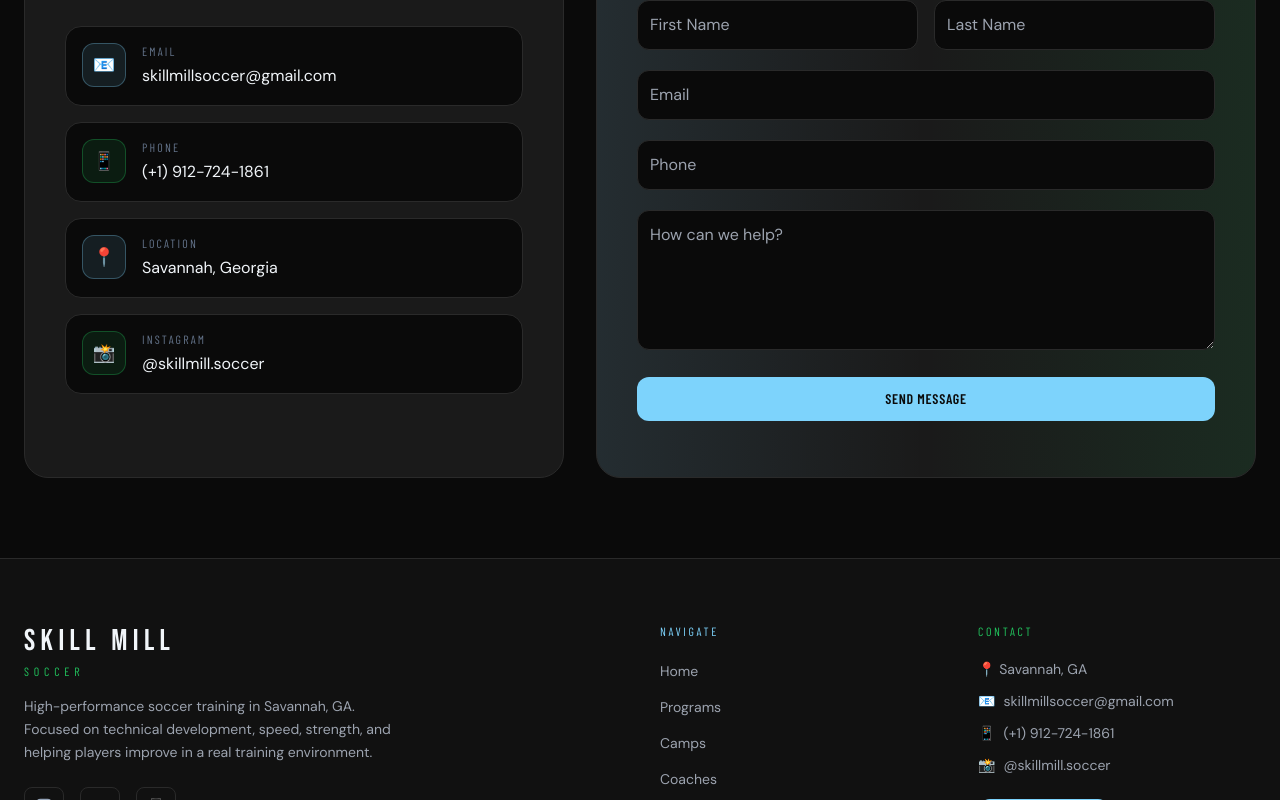
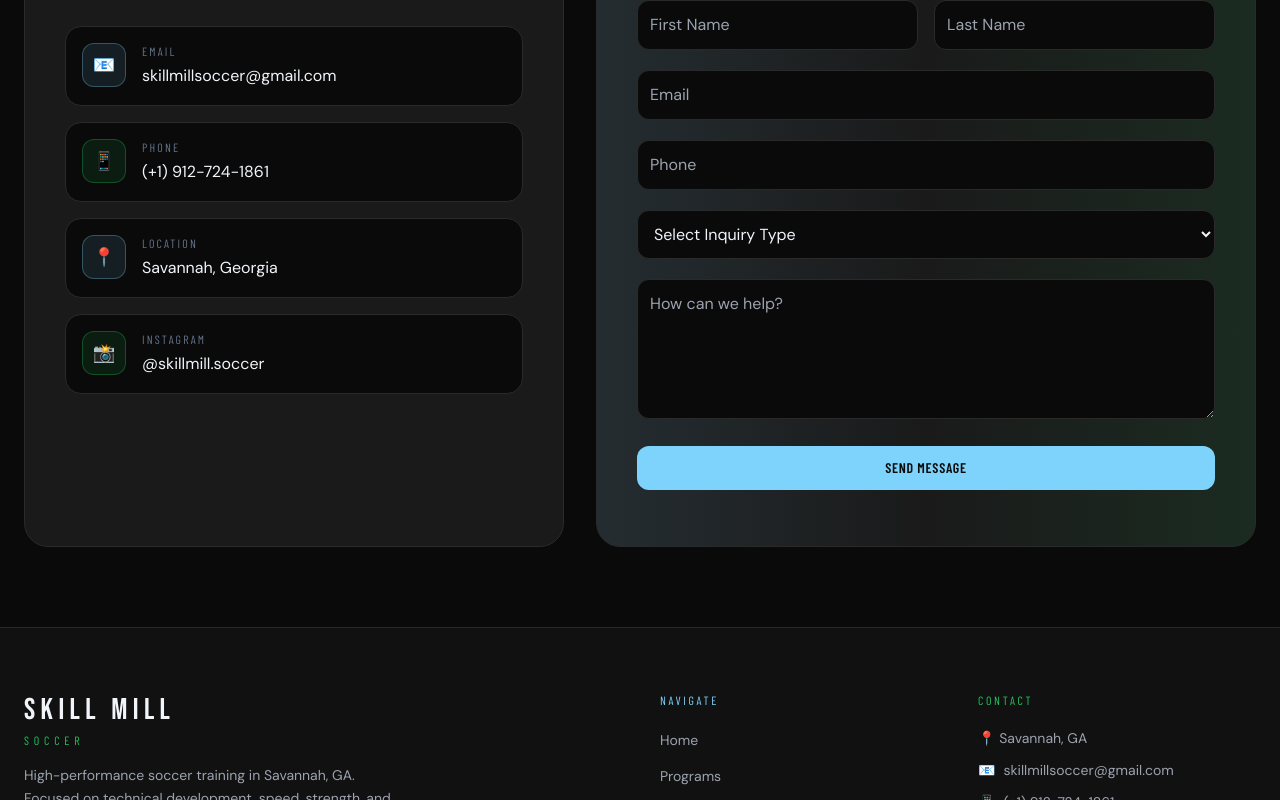
Before and after one commit to savannahathleticacademy-sys/savannah-athletic, a React (Vite) app: page /contact in a window 1280 px wide. Shown: the part 941-1741 px from the top of the page. Built offline with nearby package versions, Linux system fonts and the light colour scheme; a web font is replaced by a local one.

Commit message:
Update Contact.jsx

```diff
--- a/src/Contact.jsx
+++ b/src/Contact.jsx
@@ -46,7 +46,7 @@
     formData.append('name', `${first} ${last}`)
 
     formData.append('access_key', '32de9cfe-9a49-44e1-adb9-018b5c1f24b6')
-    formData.append('subject', 'New Contact Form - Skill Mill Soccer')
+    formData.append('subject', 'New Contact Inquiry - Skill Mill Soccer')
     formData.append('from_name', 'Skill Mill Soccer Website')
 
     const object = Object.fromEntries(formData)
@@ -65,7 +65,7 @@
       const data = await response.json()
 
       if (data.success) {
-        setResult('Form submitted successfully.')
+        setResult('Message sent successfully.')
         event.target.reset()
       } else {
         setResult(data.message || 'Something went wrong.')
@@ -93,7 +93,6 @@
       <section className="py-20 bg-skill-black">
         <div className="max-w-7xl mx-auto px-4 sm:px-6">
           <div className="grid grid-cols-1 lg:grid-cols-[0.9fr_1.1fr] gap-8">
-            {/* LEFT SIDE */}
             <div className="rounded-3xl border border-skill-border bg-skill-card p-8 md:p-10">
               <div className="flex items-center gap-3 mb-5">
                 <div className="w-10 h-px bg-primary" />
@@ -145,7 +144,6 @@
               </div>
             </div>
 
-            {/* FORM */}
             <div className="rounded-3xl border border-skill-border bg-skill-card p-8 md:p-10 relative overflow-hidden">
               <div className="absolute inset-0 bg-gradient-to-r from-primary/10 via-transparent to-accent-green/10 pointer-events-none" />
 
@@ -167,6 +165,13 @@
                 </p>
 
                 <form onSubmit={onSubmit} className="space-y-5">
+                  <input
+                    type="checkbox"
+                    name="botcheck"
+                    className="hidden"
+                    style={{ display: 'none' }}
+                  />
+
                   <div className="grid grid-cols-1 md:grid-cols-2 gap-4">
                     <input
                       type="text"
@@ -200,6 +205,19 @@
                     className="w-full p-3 rounded-xl bg-skill-black border border-skill-border text-text-main"
                   />
 
+                  <select
+                    name="inquiry_type"
+                    required
+                    className="w-full p-3 rounded-xl bg-skill-black border border-skill-border text-text-main"
+                  >
+                    <option value="">Select Inquiry Type</option>
+                    <option value="General Question">General Question</option>
+                    <option value="Training">Training</option>
+                    <option value="Path to College">Path to College</option>
+                    <option value="Camps">Camps</option>
+                    <option value="Partnership">Partnership</option>
+                  </select>
+
                   <textarea
                     name="message"
                     placeholder="How can we help?"
```
